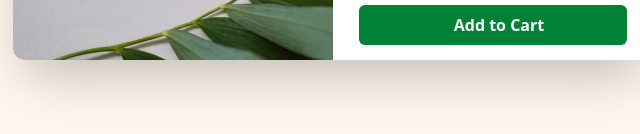
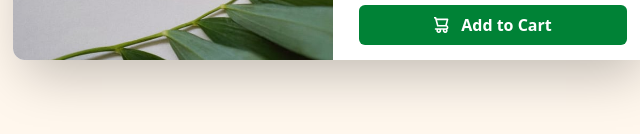
Before and after one commit to arun81302/5-tw-product-card-review-component, a website: page index.html in a window 1280 px wide. Shown: the part 500-634 px from the top of the page, 307-947 px from the left. Drawn offline with Linux system fonts and the light colour scheme; the site is published under a folder, as on GitHub Pages, so addresses that start at the root find nothing.

Commit message:
changed photo path

```diff
--- a/index.html
+++ b/index.html
@@ -18,7 +18,7 @@
       <div id="price">
         <p class="text-2xl font-bold text-green-700">$149.99<span class="text-sm ml-2 align-text-top line-through text-gray-500">$69.99</span></p>
       </div>
-      <button class="active:bg-green-800 w-full mt-2 bg-green-700 mb-4 flex items-center justify-center gap-3 py-2 font-bold text-white rounded-md border-none hover:bg-green-800"><img src="/images/icon-cart.svg" alt="">Add to Cart</button>
+      <button class="active:bg-green-800 w-full mt-2 bg-green-700 mb-4 flex items-center justify-center gap-3 py-2 font-bold text-white rounded-md border-none hover:bg-green-800"><img src="images/icon-cart.svg" alt="">Add to Cart</button>
     </div>
   </div>
 
```
